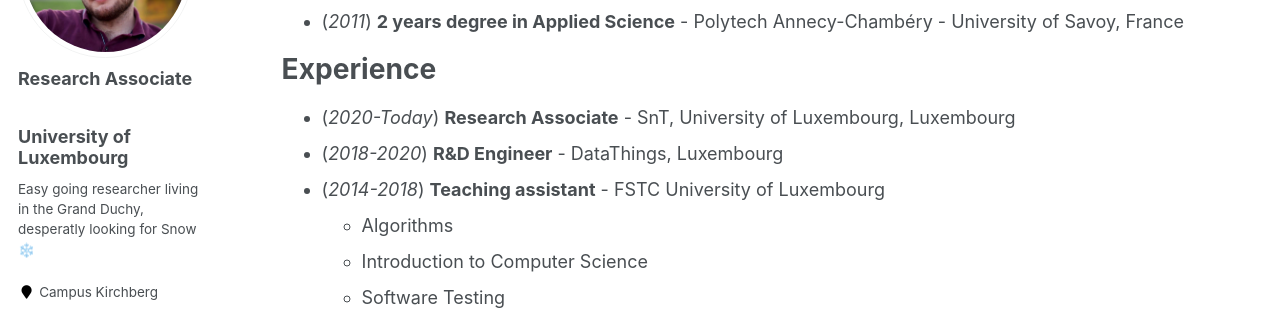
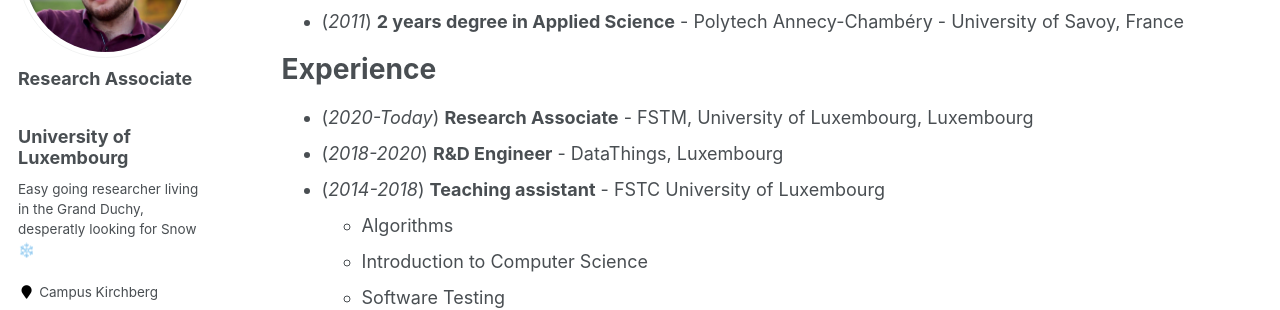
Before and after one commit to electricalwind/electricalwind.github.io, a Jekyll site: the page built from _pages/cv.md, in a window 1280 px wide and 900 px high, scrolled down 318 px. Shown: the part 153-463 px from the top of the window. Built offline with Jekyll 4.4.1, drawn with Linux system fonts in a browser that asks for light colours.

Commit message:
Update cv.md

```diff
--- a/_pages/cv.md
+++ b/_pages/cv.md
@@ -27,7 +27,7 @@
 
 # Experience
 
-* (<em>2020-Today</em>) <strong>Research Associate</strong> - SnT, University of Luxembourg, Luxembourg
+* (<em>2020-Today</em>) <strong>Research Associate</strong> - FSTM, University of Luxembourg, Luxembourg
 * (<em>2018-2020</em>) <strong>R&D Engineer</strong> - DataThings, Luxembourg
 * (<em>2014-2018</em>) <strong>Teaching assistant</strong> - FSTC University of Luxembourg
   * Algorithms
```
